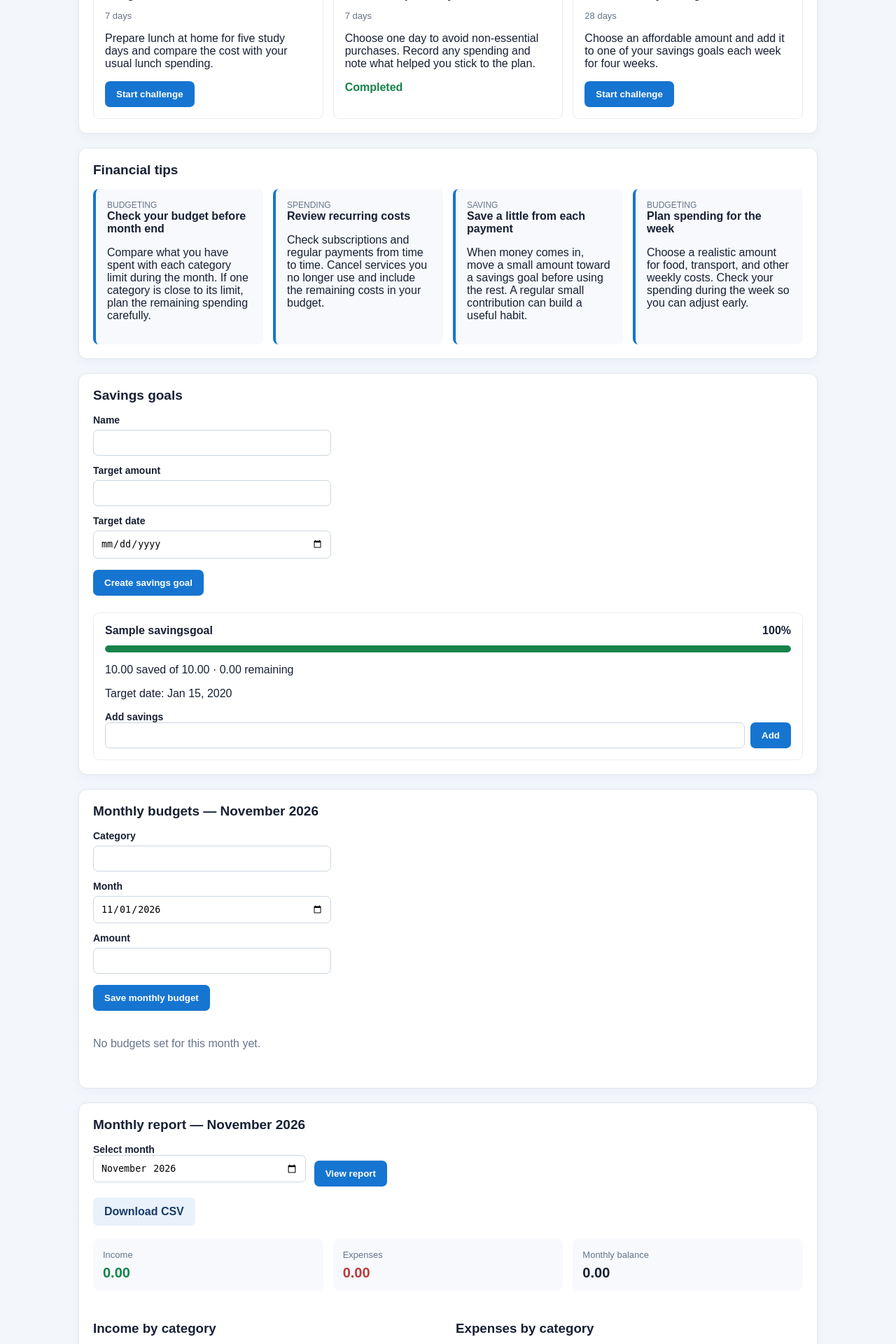
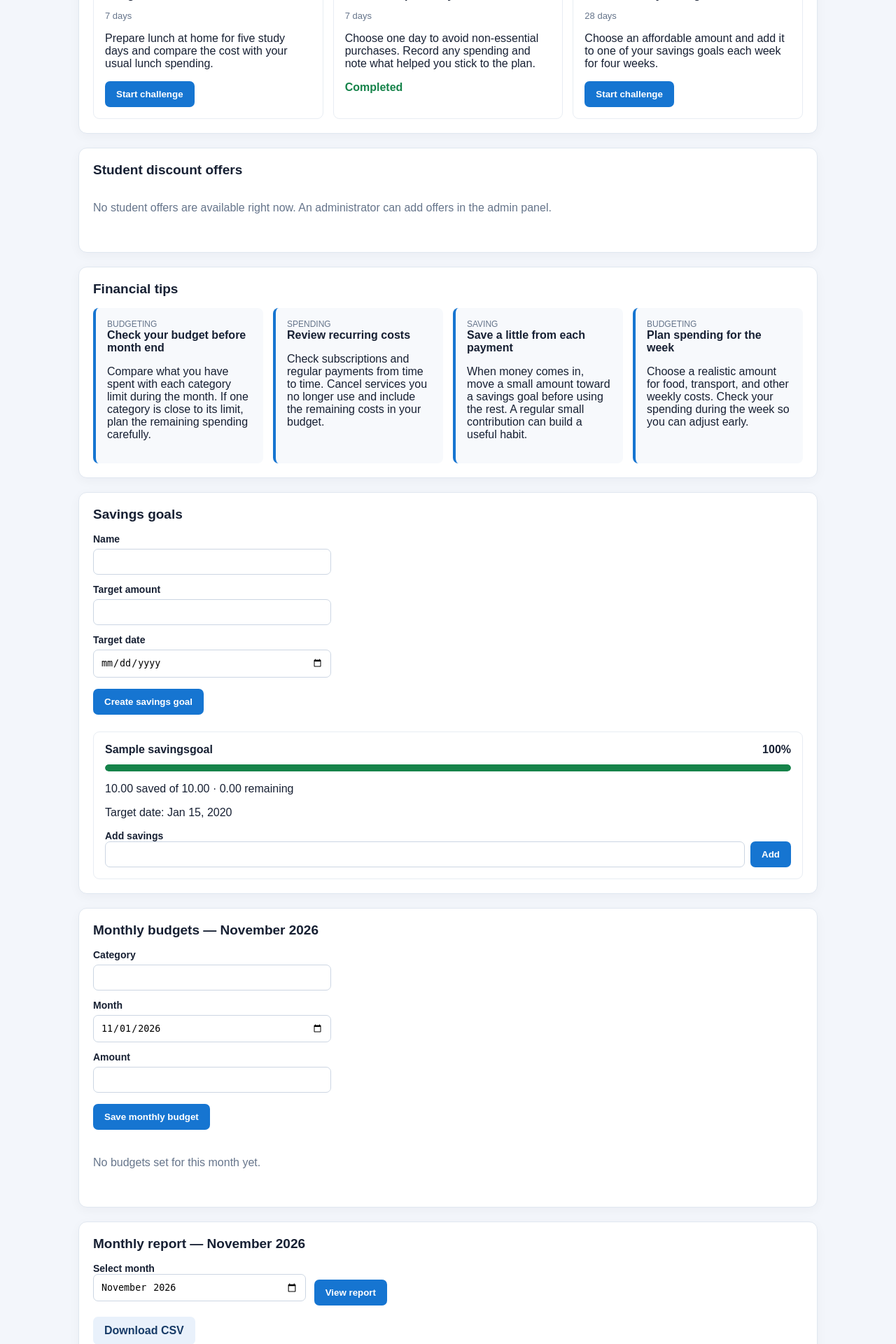
Before and after one commit to hamidamirov/final-thesis-file, a Django app: page / in a window 1280 px wide. Shown: the part 977-2897 px from the top of the page at 70% size. Run offline with Django 5.2, Linux system fonts and the light colour scheme; a user stored in the database is signed in; data comes from the database, SQL or seed files in the repository; tables that the repository leaves empty hold one stand-in row (values such as "Sample post"); one stand-in notice (Sample message) is shown; parts of the project's set-up code (start-up, migrations or seed data) failed here and were passed over.

Commit message:
Add student discount offers

```diff
--- a/apps/finance/models.py
+++ b/apps/finance/models.py
@@ -126,6 +126,26 @@ class UserChallenge(models.Model):
         return f"{self.user} — {self.challenge}"
 
 
+class StudentOffer(models.Model):
+    title = models.CharField(max_length=160)
+    provider = models.CharField(max_length=120)
+    category = models.CharField(max_length=80)
+    description = models.TextField()
+    discount_code = models.CharField(max_length=80, blank=True)
+    offer_url = models.URLField(blank=True)
+    valid_until = models.DateField(blank=True, null=True)
+    is_active = models.BooleanField(default=True)
+    created_at = models.DateTimeField(auto_now_add=True)
+
+    class Meta:
+        ordering = ["category", "provider", "title"]
+        verbose_name = "student offer"
+        verbose_name_plural = "student offers"
+
+    def __str__(self):
+        return f"{self.provider}: {self.title}"
+
+
 class Transaction(models.Model):
     class Type(models.TextChoices):
         INCOME = "income", "Income"
--- a/apps/finance/views.py
+++ b/apps/finance/views.py
@@ -22,6 +22,7 @@ from .models import (
     FinancialTip,
     SavingChallenge,
     SavingsGoal,
+    StudentOffer,
     Transaction,
     UserChallenge,
     first_day_of_current_month,
@@ -176,6 +177,19 @@ def dashboard(request):
         )
         goal.remaining_amount = max(Decimal("0.00"), goal.target_amount - goal.saved_amount)
     financial_tips = FinancialTip.objects.filter(is_active=True)
+    available_offers = StudentOffer.objects.filter(is_active=True).filter(
+        Q(valid_until__isnull=True) | Q(valid_until__gte=timezone.localdate())
+    )
+    offer_categories = list(
+        available_offers.order_by("category")
+        .values_list("category", flat=True)
+        .distinct()
+    )
+    selected_offer_category = request.GET.get("offer_category", "").strip()
+    if selected_offer_category in offer_categories:
+        available_offers = available_offers.filter(category=selected_offer_category)
+    else:
+        selected_offer_category = ""
     saving_challenges = list(SavingChallenge.objects.filter(is_active=True))
     challenge_entries = {
         entry.challenge_id: entry
@@ -244,6 +258,9 @@ def dashboard(request):
             "contribution_form": contribution_form,
             "savings_goals": savings_goals,
             "financial_tips": financial_tips,
+            "student_offers": available_offers,
+            "offer_categories": offer_categories,
+            "selected_offer_category": selected_offer_category,
             "saving_challenges": saving_challenges,
             "current_month": month_start,
             "report_month": report_month,
--- a/templates/finance/dashboard.html
+++ b/templates/finance/dashboard.html
@@ -63,6 +63,12 @@
     .challenge-item { border: 1px solid #e8edf3; border-radius: 9px; padding: 16px; }
     .challenge-item h3 { margin: 0 0 8px; font-size: 16px; }
     .challenge-duration { color: #66758b; font-size: 13px; }
+    .offer-list { display: grid; grid-template-columns: repeat(auto-fit, minmax(240px, 1fr)); gap: 14px; }
+    .offer-item { border: 1px solid #e8edf3; border-radius: 9px; padding: 16px; }
+    .offer-provider { color: #66758b; font-size: 13px; }
+    .offer-code { display: inline-block; margin-top: 8px; padding: 6px 9px; background: #f1f5fa; border-radius: 6px; font-family: monospace; }
+    .offer-filter { display: flex; align-items: end; gap: 10px; max-width: 420px; margin-bottom: 18px; }
+    .offer-filter label { flex: 1; margin: 0; }
     @media (max-width: 760px) { .cards, .content, .report-charts, .report-summary { grid-template-columns: 1fr; } main { margin-top: 20px; } .month-filter, .transaction-filter { align-items: stretch; flex-direction: column; } }
   </style>
 </head>
@@ -149,6 +155,35 @@
           {% endfor %}
         </div>
       {% else %}<p class="empty">No saving challenges are available right now.</p>{% endif %}
+    </section>
+    <section class="panel" style="margin-top: 20px">
+      <h2>Student discount offers</h2>
+      {% if offer_categories %}
+        <form method="get" class="offer-filter">
+          <label for="offer-category">Filter by category
+            <select id="offer-category" name="offer_category">
+              <option value="">All categories</option>
+              {% for category in offer_categories %}<option value="{{ category }}" {% if selected_offer_category == category %}selected{% endif %}>{{ category }}</option>{% endfor %}
+            </select>
+          </label>
+          <button type="submit">Filter</button>
+          {% if selected_offer_category %}<a href="{% url 'home' %}">Clear</a>{% endif %}
+        </form>
+        <div class="offer-list">
+          {% for offer in student_offers %}
+            <article class="offer-item">
+              <div class="offer-provider">{{ offer.provider }} · {{ offer.category }}</div>
+              <h3>{{ offer.title }}</h3>
+              <p>{{ offer.description|linebreaksbr }}</p>
+              {% if offer.discount_code %}<div>Discount code: <span class="offer-code">{{ offer.discount_code }}</span></div>{% endif %}
+              {% if offer.valid_until %}<p class="offer-provider">Valid until {{ offer.valid_until|date:"M j, Y" }}</p>{% endif %}
+              {% if offer.offer_url %}<p><a href="{{ offer.offer_url }}" target="_blank" rel="noopener noreferrer">View offer</a></p>{% endif %}
+            </article>
+          {% endfor %}
+        </div>
+      {% else %}
+        <p class="empty">No student offers are available right now. An administrator can add offers in the admin panel.</p>
+      {% endif %}
     </section>
     <section class="panel" style="margin-top: 20px">
       <h2>Financial tips</h2>
```
Also changed, not shown: apps/finance/admin.py (+8 -0 lines), apps/finance/migrations/0008_studentoffer.py (added).
